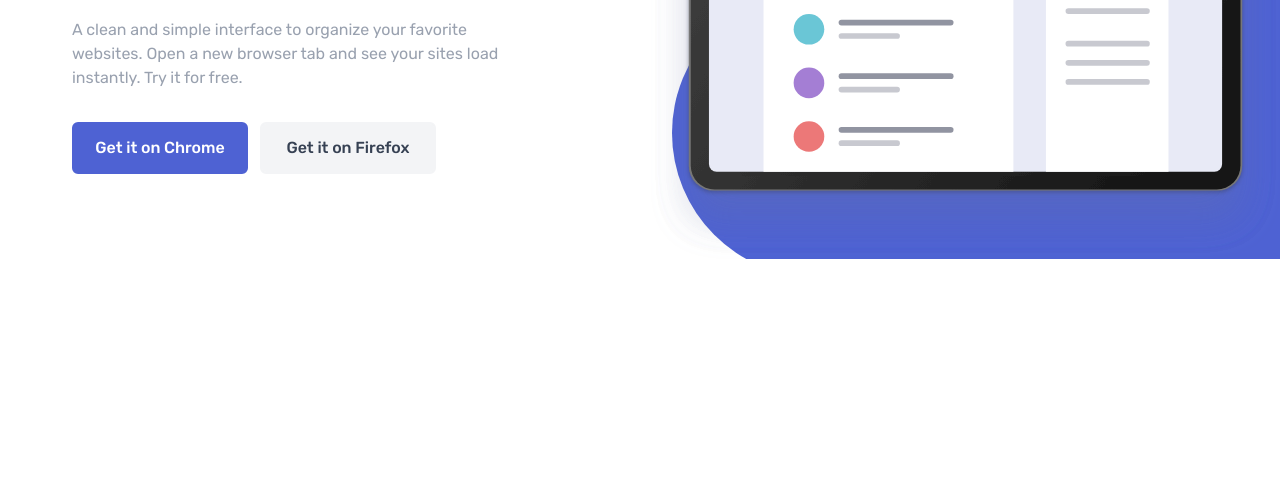
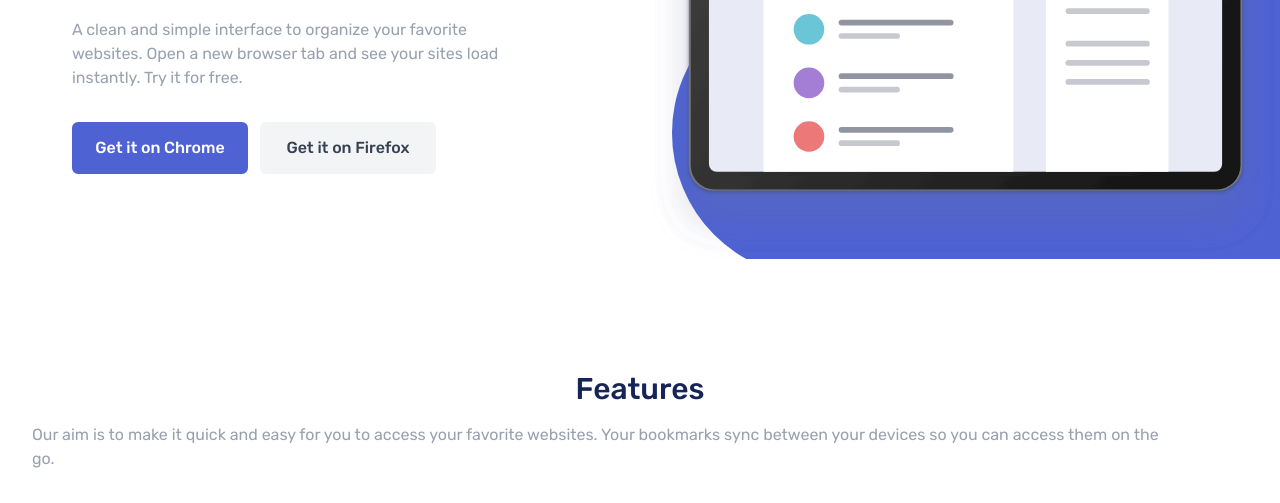
Before and after one commit to gustavo2023/bookmark-landing-page, a website with bundled scripts: page index.html in a window 1280 px wide. Shown: the part 415-918 px from the top of the page. Before the commit the page ends 800 px from the top, so only its background shows below. Built offline with nearby package versions, Linux system fonts and the light colour scheme.

Commit message:
feat: add Features section
- Introduce a new "Features" section to the homepage to describe the application's core capabilities.
- Add initial styles for section container, heading and features section description text.

```diff
--- a/index.html
+++ b/index.html
@@ -201,7 +201,7 @@
       </nav>
     </header>
 
-    <main class="flex flex-col w-full mt-12">
+    <main class="flex flex-col w-full gap-20 mt-12">
       <section
         id="hero"
         class="flex flex-col justify-center items-center w-full gap-5 md:flex-row-reverse md:justify-between"
@@ -247,6 +247,22 @@
           </div>
         </div>
       </section>
+
+      <section
+        id="features"
+        class="flex flex-col justify-center items-center w-full p-8"
+      >
+        <h2
+          class="text-2xl text-center text-blue-950 font-medium mb-4 md:text-3xl"
+        >
+          Features
+        </h2>
+        <p class="text-gray-400 text-center text-wrap md:text-left md:pr-16">
+          Our aim is to make it quick and easy for you to access your favorite
+          websites. Your bookmarks sync between your devices so you can access
+          them on the go.
+        </p>
+      </section>
     </main>
   </body>
 </html>
```
Also changed, not shown: dist/styles.css.
